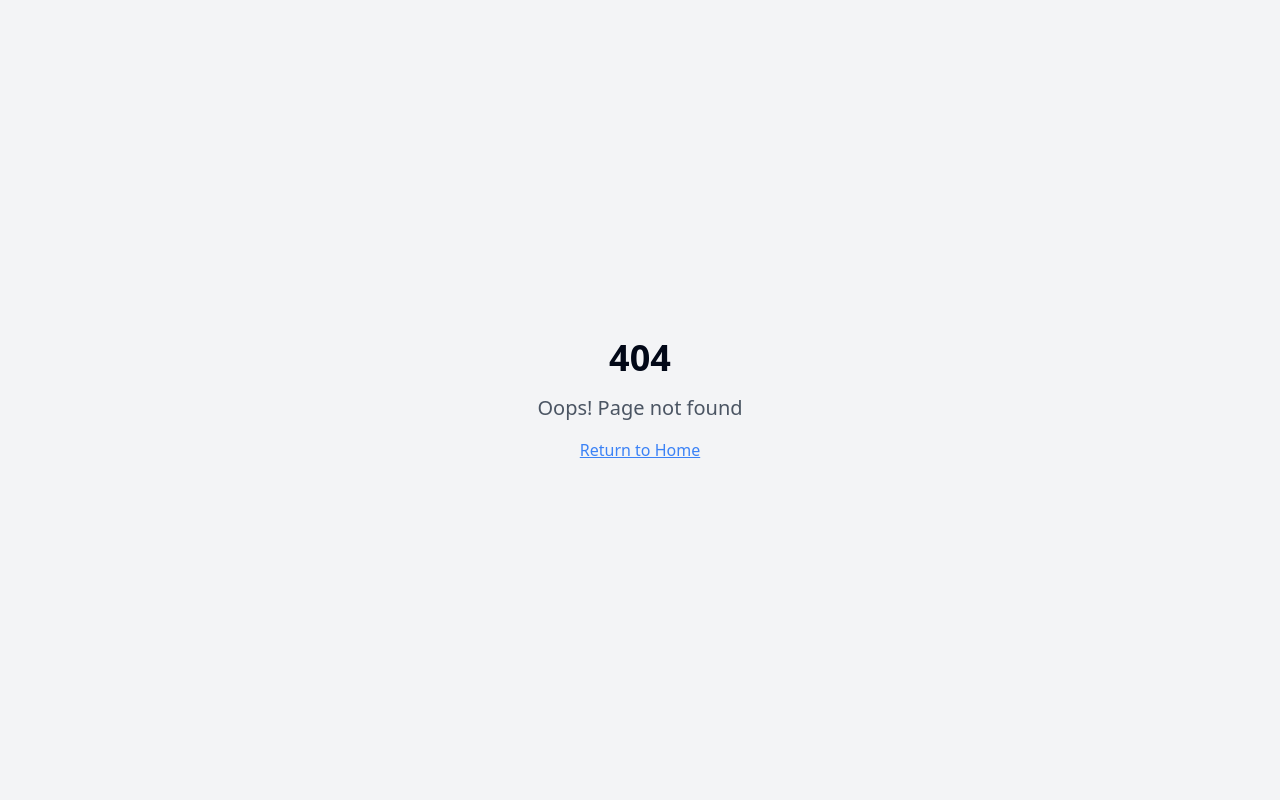
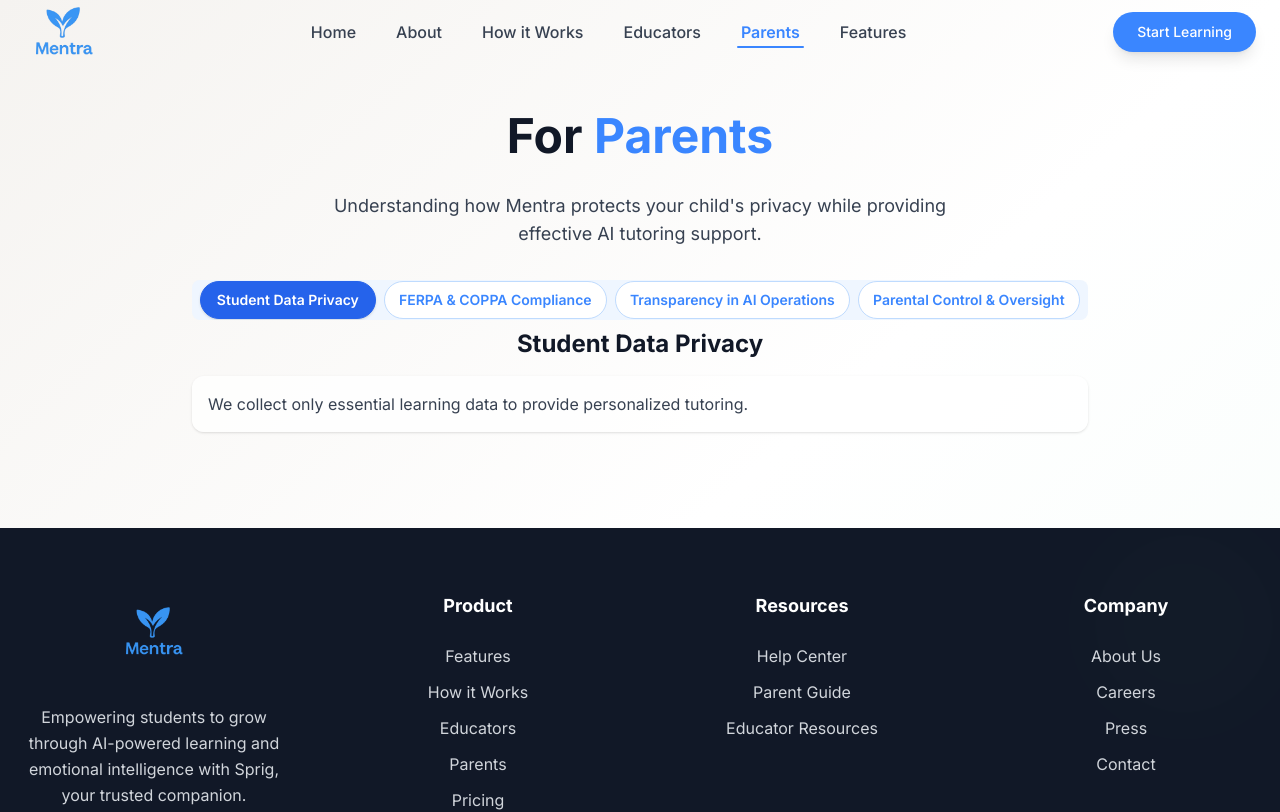
Before and after one commit to eak-mentraAI/Mentra-Website, a React (Vite) app: page /parents in a window 1280 px wide. Before the commit this address had no page. Shown: the top 812 px of the page. Built offline with nearby package versions, Linux system fonts and the light colour scheme.

Commit message:
Add Parents page with Educators-style layout, update navigation in header/footer

```diff
--- a/src/App.tsx
+++ b/src/App.tsx
@@ -8,6 +8,7 @@ import NotFound from "./pages/NotFound";
 import About from "./pages/About";
 import HowItWorks from "./pages/HowItWorks";
 import Educators from "./pages/Educators";
+import Parents from "./pages/Parents";
 
 const queryClient = new QueryClient();
 
@@ -22,6 +23,7 @@ const App = () => (
           <Route path="/about" element={<About />} />
           <Route path="/how-it-works" element={<HowItWorks />} />
           <Route path="/educators" element={<Educators />} />
+          <Route path="/parents" element={<Parents />} />
           {/* ADD ALL CUSTOM ROUTES ABOVE THE CATCH-ALL "*" ROUTE */}
           <Route path="*" element={<NotFound />} />
         </Routes>
--- a/src/components/Footer.tsx
+++ b/src/components/Footer.tsx
@@ -7,6 +7,7 @@ const Footer = () => {
       { name: 'Features', href: '#features' },
       { name: 'How it Works', href: '/how-it-works' },
       { name: 'Educators', href: '/educators' },
+      { name: 'Parents', href: '/parents' },
       { name: 'Pricing', href: '#pricing' },
       { name: 'Security', href: '#security' }
     ],
--- a/src/components/Header.tsx
+++ b/src/components/Header.tsx
@@ -59,6 +59,7 @@ const Header = () => {
     { name: 'About', href: '/about' },
     { name: 'How it Works', href: '/how-it-works' },
     { name: 'Educators', href: '/educators' },
+    { name: 'Parents', href: '/parents' },
     { name: 'Features', href: '#features' },
   ];
 
--- /dev/null
+++ b/src/pages/Parents.tsx
@@ -0,0 +1,103 @@
+import React, { useState } from 'react';
+import Header from '@/components/Header';
+import Footer from '@/components/Footer';
+import { Tabs, TabsList, TabsTrigger, TabsContent } from '@/components/ui/tabs';
+
+const tabData = [
+  {
+    label: 'Student Data Privacy',
+    content: (
+      <div className="space-y-4">
+        <h2 className="text-2xl font-bold text-gray-900">Student Data Privacy</h2>
+        <div className="bg-white/80 rounded-xl p-4 shadow flex flex-col items-start">
+          <span className="text-gray-700 text-base">We collect only essential learning data to provide personalized tutoring.</span>
+        </div>
+      </div>
+    ),
+  },
+  {
+    label: 'FERPA & COPPA Compliance',
+    content: (
+      <div className="space-y-4">
+        <h2 className="text-2xl font-bold text-gray-900">FERPA & COPPA Compliance</h2>
+        <div className="bg-white/80 rounded-xl p-4 shadow flex flex-col items-start">
+          <span className="text-gray-700 text-base">Educational records are protected according to federal privacy law requirements.</span>
+        </div>
+      </div>
+    ),
+  },
+  {
+    label: 'Transparency in AI Operations',
+    content: (
+      <div className="space-y-4">
+        <h2 className="text-2xl font-bold text-gray-900">Transparency in AI Operations</h2>
+        <div className="bg-white/80 rounded-xl p-4 shadow flex flex-col items-start">
+          <span className="text-gray-700 text-base">Our AI tutoring system operates transparently and maintains human oversight.</span>
+        </div>
+      </div>
+    ),
+  },
+  {
+    label: 'Parental Control & Oversight',
+    content: (
+      <div className="space-y-4">
+        <h2 className="text-2xl font-bold text-gray-900">Parental Control & Oversight</h2>
+        <div className="bg-white/80 rounded-xl p-4 shadow flex flex-col items-start">
+          <span className="text-gray-700 text-base">You maintain control over your child's AI tutoring experience.</span>
+        </div>
+      </div>
+    ),
+  },
+];
+
+export default function Parents() {
+  const [selectedTab, setSelectedTab] = useState(tabData[0].label);
+  return (
+    <div className="min-h-screen font-rounded bg-gradient-to-br from-journal-sand via-white to-wisdom-purple/10 flex flex-col">
+      <Header />
+      <main className="flex-1 flex flex-col items-center py-8 px-2 sm:py-12 sm:px-4">
+        <h1 className="text-3xl sm:text-4xl lg:text-5xl font-bold text-gray-900 mb-6 sm:mb-8 text-center">
+          For <span className="text-mentra-blue">Parents</span>
+        </h1>
+        <p className="text-base sm:text-lg text-gray-700 mb-6 sm:mb-8 text-center max-w-2xl">
+          Understanding how Mentra protects your child's privacy while providing effective AI tutoring support.
+        </p>
+        <section className="w-full max-w-4xl mx-auto mb-10 sm:mb-12">
+          {/* Mobile Dropdown Selector */}
+          <select
+            className="block w-full rounded-lg border-none p-4 mb-6 sm:hidden bg-blue-50 text-mentra-blue font-bold text-lg focus:ring-2 focus:ring-mentra-blue focus:outline-none shadow min-h-[56px]"
+            value={selectedTab}
+            onChange={e => setSelectedTab(e.target.value)}
+            aria-label="Select section"
+          >
+            {tabData.map(tab => (
+              <option key={tab.label} value={tab.label} className="font-bold text-mentra-blue bg-white text-lg">
+                {tab.label}
+              </option>
+            ))}
+          </select>
+          {/* Desktop Tabs */}
+          <Tabs defaultValue={selectedTab} value={selectedTab} onValueChange={setSelectedTab} className="w-full">
+            <TabsList className="hidden sm:flex overflow-x-auto whitespace-nowrap bg-blue-50 rounded-lg p-1 scrollbar-hide">
+              {tabData.map(tab => (
+                <TabsTrigger
+                  key={tab.label}
+                  value={tab.label}
+                  className="mx-1 min-w-[150px] px-5 py-2 text-sm font-semibold rounded-full border border-blue-200 transition-colors bg-white text-mentra-blue data-[state=active]:bg-blue-600 data-[state=active]:text-white data-[state=active]:border-blue-600 data-[state=active]:shadow focus:outline-none focus:ring-2 focus:ring-mentra-blue"
+                >
+                  {tab.label}
+                </TabsTrigger>
+              ))}
+            </TabsList>
+            {tabData.map(tab => (
+              <TabsContent key={tab.label} value={tab.label} className="">
+                {selectedTab === tab.label && tab.content}
+              </TabsContent>
+            ))}
+          </Tabs>
+        </section>
+      </main>
+      <Footer />
+    </div>
+  );
+}
```
